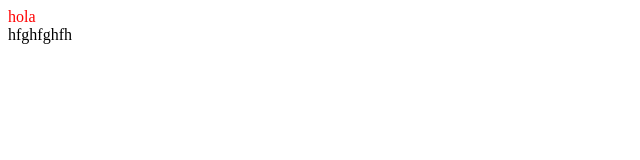
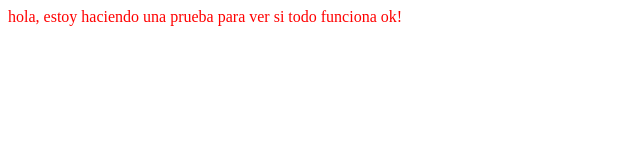
Before and after one commit to LeanBert/Html-Css-Xacademy-, a plain HTML site: page archivo html/index.html in a window 1280 px wide. Shown: the whole page, without its empty margins (0-640 px from the left). Drawn offline with Linux system fonts and the light colour scheme.

Commit message:
arhivo index modificado

```diff
--- a/archivo html/index.html
+++ b/archivo html/index.html
@@ -13,7 +13,7 @@
 
 <body>
 
-    <div class="saludo">hola</div>
-    hfghfghfh
+    <div class="saludo">hola, estoy haciendo una prueba para ver si todo funciona ok!</div>
+
 </body>
 </html>
```
